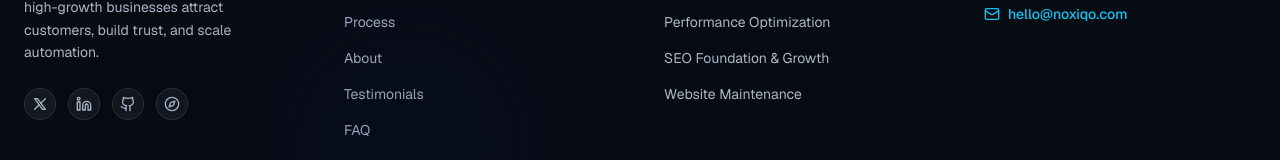
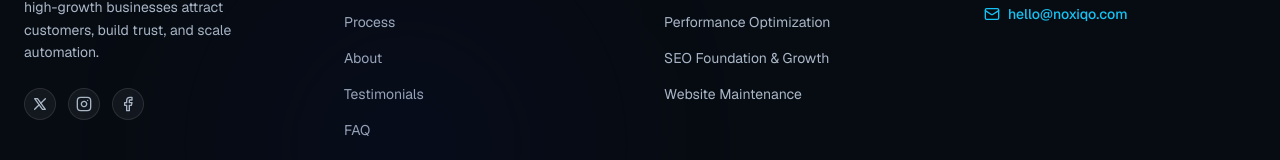
Before and after one commit to Aashutosh1947/noxiqo20, a Next.js app: page / in a window 1280 px wide. Shown: the part 11837-11997 px from the top of the page. Built offline with nearby package versions, Linux system fonts and the light colour scheme.

Commit message:
feat: replace old social profiles (LinkedIn, GitHub, Dribbble) with official Instagram, Facebook, and X links

```diff
--- a/src/app/layout.tsx
+++ b/src/app/layout.tsx
@@ -48,7 +48,7 @@
     title: "NOXIQO | Premium AI-Powered Websites & Automation",
     description: "Scale your business with premium custom websites, conversion-focused design, and intelligent AI automation.",
     images: ["/og-image.jpg"],
-    creator: "@noxiqo",
+    creator: "@1noxiqo",
   },
   icons: {
     icon: "/favicon.png",
--- a/src/app/page.tsx
+++ b/src/app/page.tsx
@@ -38,9 +38,9 @@
     },
     "description": "NOXIQO helps businesses grow with premium custom websites, conversion-focused design, and modern digital AI-powered automations.",
     "sameAs": [
-      "https://twitter.com/noxiqo",
-      "https://linkedin.com/company/noxiqo",
-      "https://github.com/noxiqo"
+      "https://x.com/1noxiqo",
+      "https://www.instagram.com/1noxiqo/",
+      "https://www.facebook.com/share/1EHPa39g9o/"
     ]
   };
 
--- a/src/components/Footer.tsx
+++ b/src/components/Footer.tsx
@@ -1,6 +1,6 @@
 "use client";
 
-import { ArrowUp, Mail, Compass } from "lucide-react";
+import { ArrowUp, Mail } from "lucide-react";
 import { useEffect, useState } from "react";
 
 export default function Footer() {
@@ -43,11 +43,11 @@
           </p>
           <div className="flex items-center gap-3">
             <a
-              href="https://twitter.com"
+              href="https://x.com/1noxiqo"
               target="_blank"
               rel="noopener noreferrer"
               className="w-8 h-8 rounded-full bg-white/5 border border-white/10 flex items-center justify-center text-gray-text hover:text-primary-blue hover:border-primary-blue/30 transition-colors duration-300 interactive-hover"
-              aria-label="Twitter"
+              aria-label="X (Twitter)"
             >
               <svg className="w-4 h-4" viewBox="0 0 24 24" fill="none" stroke="currentColor" strokeWidth="2" strokeLinecap="round" strokeLinejoin="round">
                 <path d="M4 4l11.733 16h4.267l-11.733 -16z" />
@@ -55,38 +55,28 @@
               </svg>
             </a>
             <a
-              href="https://linkedin.com"
+              href="https://www.instagram.com/1noxiqo/"
               target="_blank"
               rel="noopener noreferrer"
               className="w-8 h-8 rounded-full bg-white/5 border border-white/10 flex items-center justify-center text-gray-text hover:text-primary-blue hover:border-primary-blue/30 transition-colors duration-300 interactive-hover"
-              aria-label="LinkedIn"
+              aria-label="Instagram"
             >
               <svg className="w-4 h-4" viewBox="0 0 24 24" fill="none" stroke="currentColor" strokeWidth="2" strokeLinecap="round" strokeLinejoin="round">
-                <path d="M16 8a6 6 0 0 1 6 6v7h-4v-7a2 2 0 0 0-2-2 2 2 0 0 0-2 2v7h-4v-7a6 6 0 0 1 6-6z" />
-                <rect x="2" y="9" width="4" height="12" />
-                <circle cx="4" cy="4" r="2" />
+                <rect x="2" y="2" width="20" height="20" rx="5" ry="5" />
+                <path d="M16 11.37A4 4 0 1 1 12.63 8 4 4 0 0 1 16 11.37z" />
+                <line x1="17.5" y1="6.5" x2="17.51" y2="6.5" />
               </svg>
             </a>
             <a
-              href="https://github.com"
+              href="https://www.facebook.com/share/1EHPa39g9o/"
               target="_blank"
               rel="noopener noreferrer"
               className="w-8 h-8 rounded-full bg-white/5 border border-white/10 flex items-center justify-center text-gray-text hover:text-primary-blue hover:border-primary-blue/30 transition-colors duration-300 interactive-hover"
-              aria-label="GitHub"
+              aria-label="Facebook"
             >
               <svg className="w-4 h-4" viewBox="0 0 24 24" fill="none" stroke="currentColor" strokeWidth="2" strokeLinecap="round" strokeLinejoin="round">
-                <path d="M15 22v-4a4.8 4.8 0 0 0-1-3.5c3 0 6-2 6-5.5.08-1.25-.27-2.48-1-3.5.28-1.15.28-2.35 0-3.5 0 0-1 0-3 1.5-2.64-.5-5.36-.5-8 0C6 2 5 2 5 2c-.3 1.15-.3 2.35 0 3.5A5.403 5.403 0 0 0 4 9c0 3.5 3 5.5 6 5.5-.39.49-.68 1.05-.85 1.65-.17.6-.22 1.23-.15 1.85v4" />
-                <path d="M9 18c-4.51 2-5-2-7-2" />
+                <path d="M18 2h-3a5 5 0 0 0-5 5v3H7v4h3v8h4v-8h3l1-4h-4V7a1 1 0 0 1 1-1h3z" />
               </svg>
-            </a>
-            <a
-              href="https://dribbble.com"
-              target="_blank"
-              rel="noopener noreferrer"
-              className="w-8 h-8 rounded-full bg-white/5 border border-white/10 flex items-center justify-center text-gray-text hover:text-primary-blue hover:border-primary-blue/30 transition-colors duration-300 interactive-hover"
-              aria-label="Dribbble"
-            >
-              <Compass className="w-4 h-4" />
             </a>
           </div>
         </div>
```
